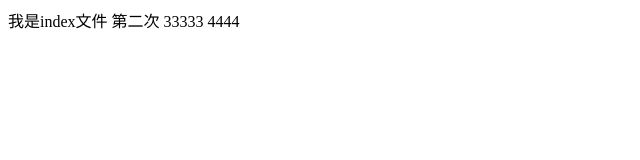
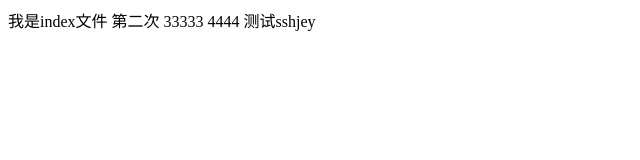
Before and after one commit to xie-zhaoyang/git-demo, a plain HTML site: page index.html in a window 1280 px wide. Shown: the whole page, without its empty margins (0-640 px from the left). Drawn offline with Linux system fonts and the light colour scheme.

Commit message:
测试ssh

```diff
--- a/index.html
+++ b/index.html
@@ -8,7 +8,8 @@
 </head>
 
 <body>
-    我是index文件 第二次 33333 4444
+    我是index文件 第二次 33333 4444 测试sshjey
+
 </body>
 
 </html>
```
